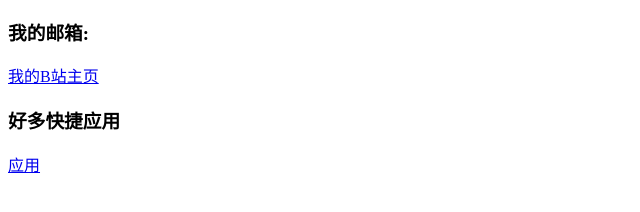
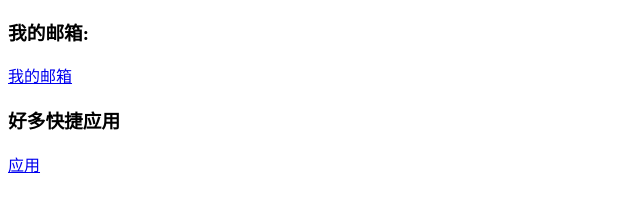
Before and after one commit to manson-sc-py/epcer.github.io, a plain HTML site: page index.html in a window 1280 px wide. Shown: the part 172-384 px from the top of the page, 0-640 px from the left. Drawn offline with Linux system fonts and the light colour scheme.

Commit message:
Update index.html

```diff
--- a/index.html
+++ b/index.html
@@ -12,7 +12,7 @@
   <h3>我的B站:</h3>
   <a href="https://space.bilibili.com/2036289764">我的B站主页</a>
   <h3>我的邮箱:</h3>
-  <a href="mail.html">我的B站主页</a>
+  <a href="mail.html">我的邮箱</a>
     <h3>好多快捷应用</h3>
   <a href="many apps.html">应用</a>
 </body>
```
